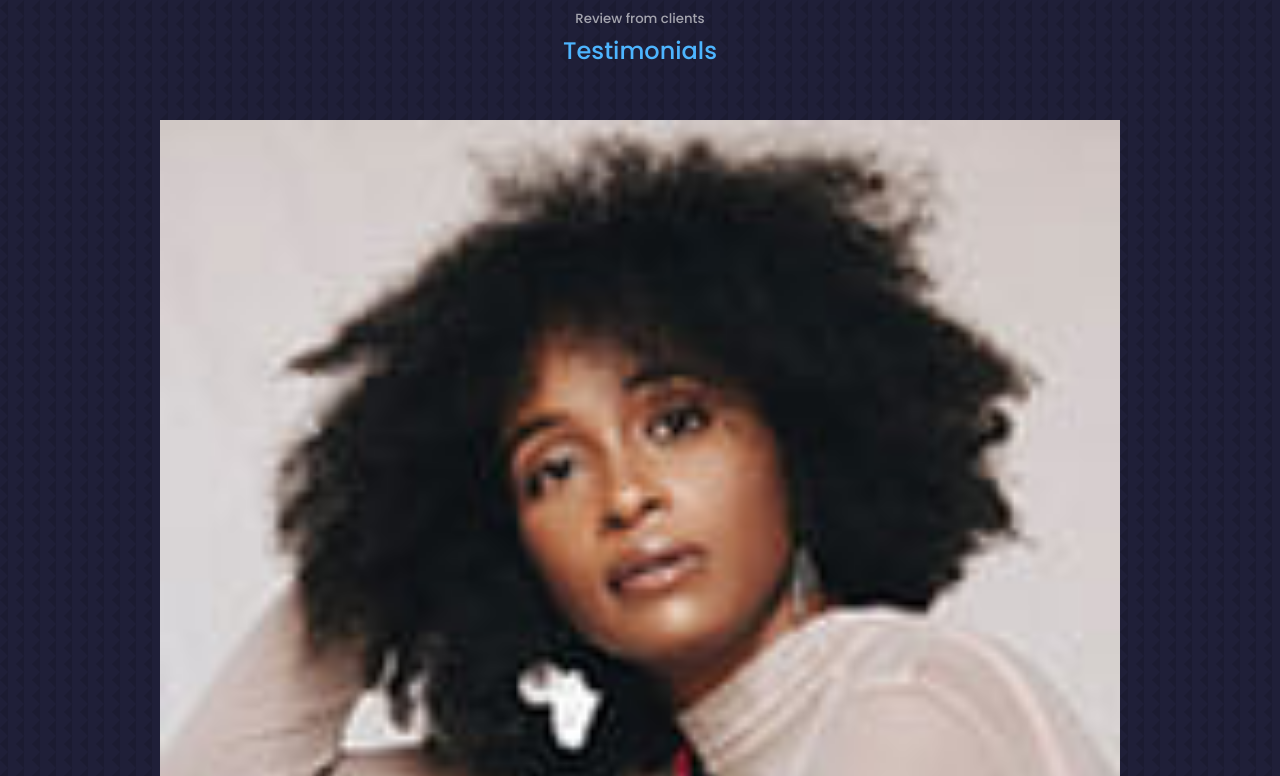
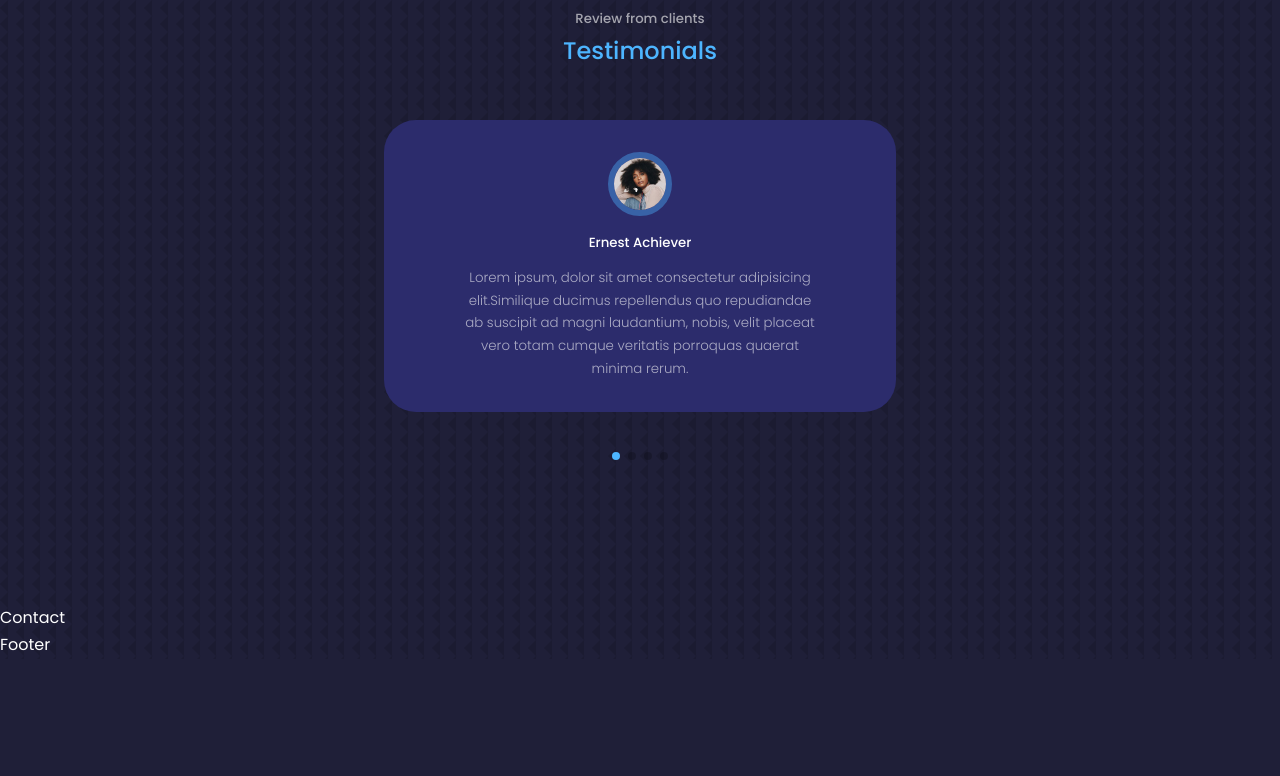
Before and after one commit to mpmabeyrathne/React-Portfolio, a React (Create React App) app: page / in a window 1280 px wide. Shown: the part 4160-4936 px from the top of the page. After the commit the page ends 4819 px from the top, so only its background shows below. Built offline with nearby package versions, Linux system fonts and the light colour scheme.

Commit message:
testimonials section updated

```diff
--- a/package.json
+++ b/package.json
@@ -10,6 +10,7 @@
     "react-dom": "^18.2.0",
     "react-icons": "^4.10.1",
     "react-scripts": "5.0.1",
+    "swiper": "^10.0.4",
     "web-vitals": "^2.1.4"
   },
   "scripts": {
--- a/src/components/testimonials/Testimonials.jsx
+++ b/src/components/testimonials/Testimonials.jsx
@@ -5,30 +5,35 @@ import AVTR2 from "../../assets/avatar2.jpg";
 import AVTR3 from "../../assets/avatar3.jpg";
 import AVTR4 from "../../assets/avatar4.jpg";
 
+// import Swiper core and required modules
+import { Pagination, Navigation } from "swiper/modules";
+
+import { Swiper, SwiperSlide } from "swiper/react";
+
+// Import Swiper styles
+import "swiper/css";
+import "swiper/css/pagination";
+
 const data = [
   {
-    id: 1,
     image: AVTR1,
     name: "Ernest Achiever",
     review:
       " Lorem ipsum, dolor sit amet consectetur adipisicing elit.Similique ducimus repellendus quo repudiandae ab suscipit ad magni laudantium, nobis, velit placeat vero totam cumque veritatis porroquas quaerat minima rerum.",
   },
   {
-    id: 2,
     image: AVTR2,
     name: "Ernest Achiever",
     review:
       " Lorem ipsum, dolor sit amet consectetur adipisicing elit.Similique ducimus repellendus quo repudiandae ab suscipit ad magni laudantium, nobis, velit placeat vero totam cumque veritatis porroquas quaerat minima rerum.",
   },
   {
-    id: 3,
     image: AVTR3,
     name: "Ernest Achiever",
     review:
       " Lorem ipsum, dolor sit amet consectetur adipisicing elit.Similique ducimus repellendus quo repudiandae ab suscipit ad magni laudantium, nobis, velit placeat vero totam cumque veritatis porroquas quaerat minima rerum.",
   },
   {
-    id: 4,
     image: AVTR4,
     name: "Ernest Achiever",
     review:
@@ -42,19 +47,26 @@ const Testimonials = () => {
       <h5>Review from clients</h5>
       <h2>Testimonials</h2>
 
-      <div className="div container testimonials_container">
-        {data.map(({ id, name, image, review }) => {
+      <Swiper
+        className="container testimonials_container"
+        // install Swiper modules
+        modules={[Pagination]}
+        spaceBetween={40}
+        slidesPerView={1}
+        pagination={{ clickable: true }}
+      >
+        {data.map(({ id, name, image, review }, index) => {
           return (
-            <article key={id} className="testimonial">
+            <SwiperSlide key={index} className="testimonial">
               <div className="client_avatar">
-                <img src={image} alt="Avatar one" />
-                <h5 className="client_name">{name}</h5>
-                <small className="client_review">{review}</small>
+                <img src={image} alt="" />
               </div>
-            </article>
+              <h5 className="client_name">{name}</h5>
+              <small className="client_review">{review}</small>
+            </SwiperSlide>
           );
         })}
-      </div>
+      </Swiper>
     </section>
   );
 };
--- a/src/components/testimonials/testimonials.css
+++ b/src/components/testimonials/testimonials.css
@@ -0,0 +1,52 @@
+.container.testimonials_container {
+  width: 40%;
+  padding-bottom: 4rem;
+}
+
+.client_avatar {
+  width: 4rem;
+  aspect-ratio: 1/1;
+  overflow: hidden;
+  border-radius: 50%;
+  margin: 0 auto 1rem;
+  border: 0.4rem solid var(--color-primary-varient);
+}
+
+.testimonial {
+  background: var(--color-bg-variant);
+  text-align: center;
+  padding: 2rem;
+  border-radius: 2rem;
+  user-select: none;
+}
+
+.client_review {
+  color: var(--color-light);
+  font-weight: 300;
+  display: block;
+  width: 80%;
+  margin: 0.8rem auto 0;
+}
+
+.swiper-pagination-clickable .swiper-pagination-bullet-active {
+  background: var(--color-primary);
+}
+
+/* ================= MEDIA QUERIES (MEDIAM DEVICES) ===================== */
+
+@media screen and (max-width: 1024px) {
+  .container.testimonials_container {
+    width: 60%;
+  }
+}
+
+/* ================= MEDIA QUERIES (MEDIAM DEVICES) ===================== */
+
+@media screen and (max-width: 600px) {
+  .container.testimonials_container {
+    width: var(--container-width-sm);
+  }
+  .client_review {
+    width: var(--container-width-sm);
+  }
+}
```
Also changed, not shown: 1 other file (tests, documents, lock files or other folders).
